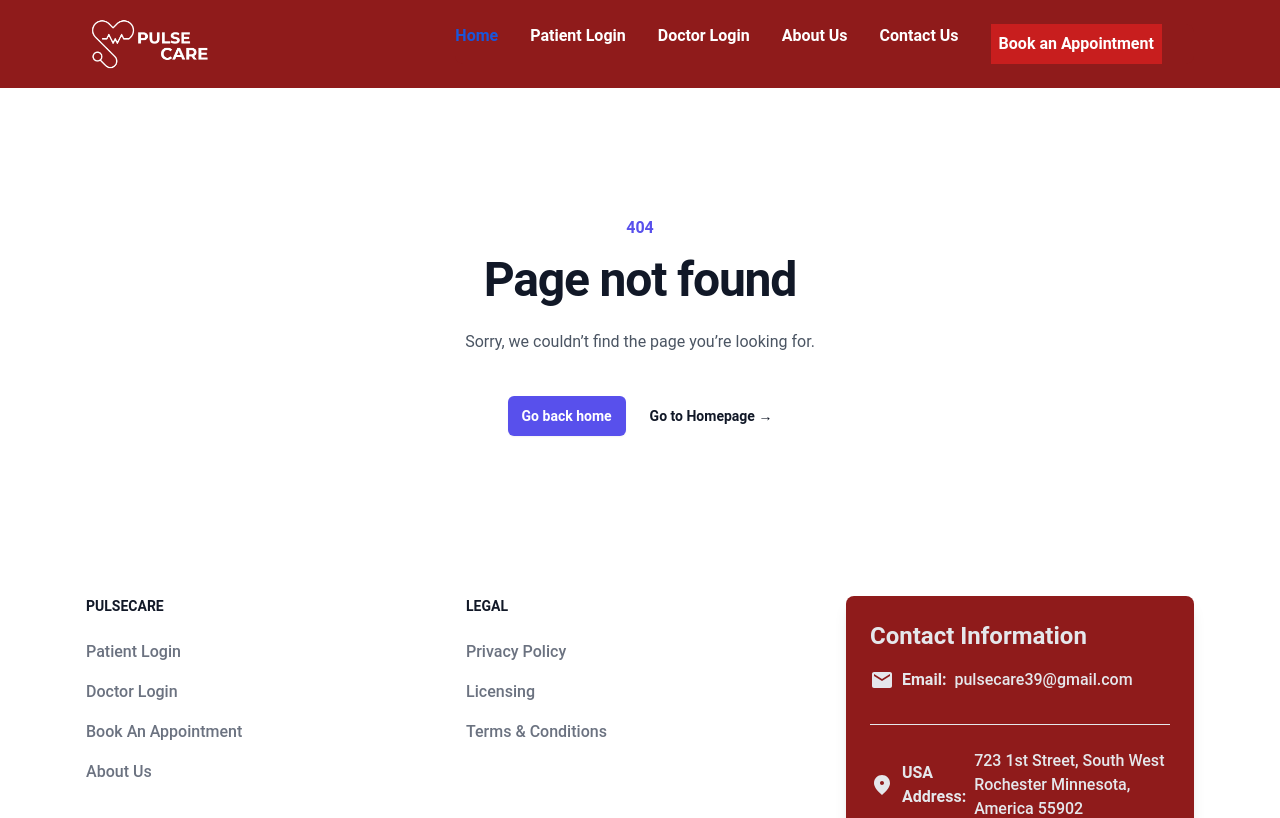
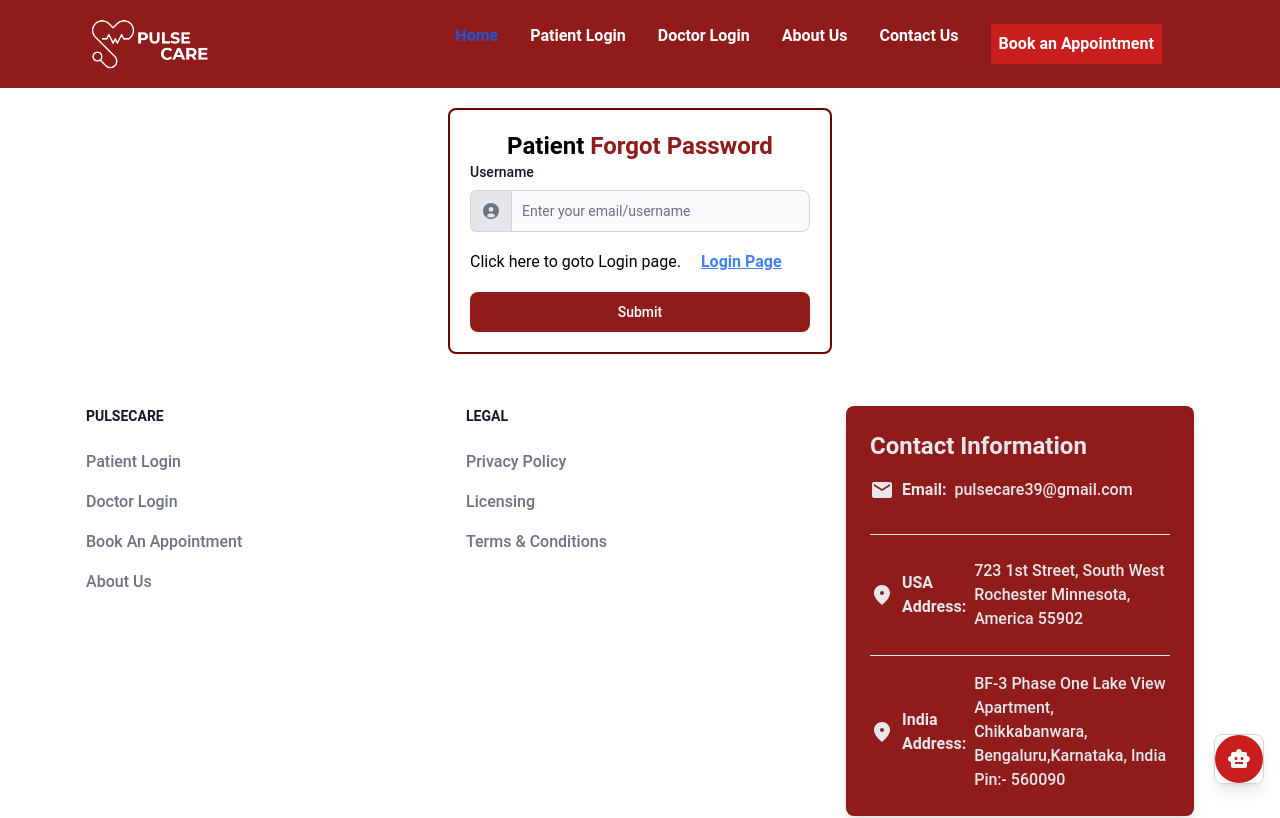
Before and after one commit to vatsalrishabh/PulseCare, a React (Vite) app: page /patientforgotPass in a window 1280 px wide. Shown: the top 818 px of the page. Built offline with nearby package versions, Linux system fonts and the light colour scheme; what react-chatbot-kit would draw is missing.

Commit message:
the reset password working

```diff
--- a/src/App.jsx
+++ b/src/App.jsx
@@ -18,6 +18,7 @@ import PageNotFound from './Components/PageNotFound';
 import DoctorDashboard from './Components/DoctorDashboard';
 import PatientDashboard from './Components/PatientDashboard';
 import PatientNavbar from './Components/PatientNavbar';
+import PatientForgotPass from './Components/PatientForgotPass';
 // import VideoCall from './Components/VideoCall';
 
 function App() {
@@ -60,6 +61,16 @@ const [doctorIsLogged,setDoctorLogin]=useState(true);
             <>
                <Navbar/>
               <PatientLogin />
+              <ChatBotButton/>
+              <Footer/>
+            </>
+            } />
+  <Route
+           path="/patientforgotPass"
+            element={
+            <>
+               <Navbar/>
+              <PatientForgotPass />
               <ChatBotButton/>
               <Footer/>
             </>
--- /dev/null
+++ b/src/Components/PatientForgotPass.jsx
@@ -0,0 +1,205 @@
+import React, { useEffect, useState } from "react";
+import axios from "axios";
+import { Link } from "react-router-dom";
+import { BaseUrl } from "./BaseUrl";
+
+const PatientForgotPass = () => {
+  // forgot password form data
+  const [emailUpdatePassword, setEmailUpdatePassword] = useState("");
+  const [patientPassword, setPassword] = useState("");
+  const [patientConPassword, setConPassword] = useState("");
+  const [otp, setOtp] = useState("");
+
+  const [displayOtpInput, setdisplayOtpInput] = useState("hidden");
+  const [disableInput, setDisplay] = useState("hidden");
+  const [emailReadOnly, setEmailReadOnly] = useState(false);
+
+  // send otp axios functions
+  const resetPassword = async (e) => {
+    e.preventDefault();
+
+    const payload = {
+      emailUpdatePassword: emailUpdatePassword,
+    };
+
+    try {
+      const response = await axios.post(
+        `${BaseUrl}/api/patients/updatePassword`,
+        payload,
+        {
+          headers: {
+            "Content-Type": "application/json",
+          },
+        }
+      );
+
+      if (response.status === 200) {
+        console.log("Otp sent to reset the password");
+        setdisplayOtpInput(""); // Display the OTP input
+        setDisplay(""); // Make the password fields visible
+        setEmailReadOnly(true); // Make the email input readonly
+      }
+    } catch (error) {
+      console.error(
+        "An error occurred during sending email for Forgot password:",
+        error
+      );
+    }
+  };
+
+  // Verify OTP and change password
+  const otpVerifyChangePass = async () => {
+    const payload = {
+      email: emailUpdatePassword,
+      password: patientPassword,
+      otp: otp,
+    };
+
+    try {
+      const response = await axios.post(
+        `${BaseUrl}/api/patients/updatePasswordOtp`,
+        payload,
+        {
+          headers: {
+            "Content-Type": "application/json",
+          },
+        }
+      );
+
+      if(response.status==200){
+        console.log("updated the password successfully");
+      }
+    } catch (error) {
+      console.error("An error occurred during OTP verification:", error);
+    }
+  };
+
+  useEffect(() => {
+    if (otp.length === 6) {
+      otpVerifyChangePass();
+    }
+  }, [otp]);
+
+  return (
+    <div className="Forgot Password">
+      <form
+        className="max-w-sm mx-auto border-2 border-custom-maroon2 bg-white rounded-lg p-5 m-5 w-full"
+        onSubmit={resetPassword}
+      >
+        <div className="mb-5">
+          <div className="heading text-center font-bold text-2xl">
+            Patient <span className="text-custom-maroon">Forgot Password</span>
+          </div>
+
+          <label
+            htmlFor="website-admin"
+            className="block mb-2 text-sm font-medium text-gray-900 dark:text-white"
+          >
+            Username
+          </label>
+          <div className="flex">
+            <span className="inline-flex items-center px-3 text-sm text-gray-900 bg-gray-200 border border-e-0 border-gray-300 rounded-s-md dark:bg-gray-600 dark:text-gray-400 dark:border-gray-600">
+              <svg
+                className="w-4 h-4 text-gray-500 dark:text-gray-400"
+                aria-hidden="true"
+                xmlns="http://www.w3.org/2000/svg"
+                fill="currentColor"
+                viewBox="0 0 20 20"
+              >
+                <path d="M10 0a10 10 0 1 0 10 10A10.011 10.011 0 0 0 10 0Zm0 5a3 3 0 1 1 0 6 3 3 0 0 1 0-6Zm0 13a8.949 8.949 0 0 1-4.951-1.488A3.987 3.987 0 0 1 9 13h2a3.987 3.987 0 0 1 3.951 3.512A8.949 8.949 0 0 1 10 18Z" />
+              </svg>
+            </span>
+            <input
+              value={emailUpdatePassword}
+              onChange={(e) => setEmailUpdatePassword(e.target.value)}
+              type="email"
+              id="website-admin"
+              className="rounded-none rounded-e-lg bg-gray-50 border border-gray-300 text-gray-900 focus:ring-blue-500 focus:border-blue-500 block flex-1 min-w-0 w-full text-sm p-2.5 dark:bg-gray-700 dark:border-gray-600 dark:placeholder-gray-400 dark:text-white dark:focus:ring-blue-500 dark:focus:border-blue-500"
+              placeholder="Enter your email/username"
+              readOnly={emailReadOnly}  // Set readOnly based on state
+
+            />
+          </div>
+        </div>
+
+        {/* Password fields */}
+        <div className={`${disableInput} relative z-0 w-full mb-5 group`}>
+          <input
+            type="password"
+            value={patientPassword}
+            onChange={(e) => setPassword(e.target.value)}
+            name="floating_password"
+            id="floating_password"
+            className="block py-2.5 px-0 w-full text-sm text-gray-900 bg-transparent border-0 border-b-2 border-gray-300 appearance-none dark:text-white dark:border-gray-600 dark:focus:border-blue-500 focus:outline-none focus:ring-0 focus:border-blue-600 peer"
+            placeholder=" "
+
+          />
+          <label
+            htmlFor="floating_password"
+            className="peer-focus:font-medium absolute text-sm text-gray-500 dark:text-gray-400 duration-300 transform -translate-y-6 scale-75 top-3 -z-10 origin-[0] peer-focus:start-0 rtl:peer-focus:translate-x-1/4 peer-focus:text-blue-600 peer-focus:dark:text-blue-500 peer-placeholder-shown:scale-100 peer-placeholder-shown:translate-y-0 peer-focus:scale-75 peer-focus:-translate-y-6"
+          >
+            Password
+          </label>
+        </div>
+
+        <div className={`${disableInput} relative z-0 w-full mb-5 group`}>
+          <input
+            type="password"
+            value={patientConPassword}
+            onChange={(e) => setConPassword(e.target.value)}
+            name="repeat_password"
+            id="floating_repeat_password"
+            className="block py-2.5 px-0 w-full text-sm text-gray-900 bg-transparent border-0 border-b-2 border-gray-300 appearance-none dark:text-white dark:border-gray-600 dark:focus:border-blue-500 focus:outline-none focus:ring-0 focus:border-blue-600 peer"
+            placeholder=" "
+
+          />
+          <label
+            htmlFor="floating_repeat_password"
+            className="peer-focus:font-medium absolute text-sm text-gray-500 dark:text-gray-400 duration-300 transform -translate-y-6 scale-75 top-3 -z-10 origin-[0] peer-focus:start-0 rtl:peer-focus:translate-x-1/4 peer-focus:text-blue-600 peer-focus:dark:text-blue-500 peer-placeholder-shown:scale-100 peer-placeholder-shown:translate-y-0 peer-focus:scale-75 peer-focus:-translate-y-6"
+          >
+            Confirm password
+          </label>
+        </div>
+
+        <div className={`${displayOtpInput} mb-4`}>
+          <label
+            htmlFor="Otp"
+            className="block mb-2 text-sm font-medium text-gray-900 dark:text-white"
+          >
+            Your OTP
+          </label>
+          <input
+            value={otp}
+            onChange={(e) => setOtp(e.target.value)}
+            type="number"
+            id="password"
+            className="bg-gray-50 border border-gray-300 text-gray-900 text-sm rounded-lg focus:ring-blue-500 focus:border-blue-500 block w-full p-2.5 dark:bg-gray-700 dark:border-gray-600 dark:placeholder-gray-400 dark:text-white dark:focus:ring-blue-500 dark:focus:border-blue-500"
+
+          />
+        </div>
+
+        <div className="flex items-start mb-5">
+          <div className="flex items-center h-5">
+            <div className="flex">
+              <p>Click here to goto Login page.</p>
+              <Link to="../patientlogin">
+                <p className="pl-5 text-blue-500 font-bold underline">
+                  Login Page
+                </p>
+              </Link>
+            </div>
+          </div>
+        </div>
+
+        <button
+          type="submit"
+          className="w-full text-white bg-custom-maroon hover:bg-custom-maroon2 focus:ring-4 focus:outline-none focus:ring-blue-300 font-medium rounded-lg text-sm px-5 py-2.5 text-center dark:bg-blue-600 dark:hover:bg-blue-700 dark:focus:ring-blue-800"
+        >
+          Submit
+        </button>
+      </form>
+    </div>
+  );
+};
+
+export default PatientForgotPass;
--- a/src/Components/PatientLoginForm.jsx
+++ b/src/Components/PatientLoginForm.jsx
@@ -1,8 +1,9 @@
 import React, { useEffect, useState } from "react";
+import { Link } from "react-router-dom";
 import axios from "axios";
 import { Breadcrumb, BreadcrumbItem } from "flowbite-react";
 import { HiHome } from "react-icons/hi";
-import OtpInput from 'react-otp-input';
+import OtpInput from "react-otp-input";
 import { BaseUrl } from "./BaseUrl";
 
 const PatientLoginForm = () => {
@@ -24,7 +25,7 @@ const PatientLoginForm = () => {
   const [patientLoginEmail, setPatientLoginEmail] = useState("");
   const [patientLoginPassword, setLoginPassword] = useState("");
 
-  const [otp, setOtp] = useState('');
+  const [otp, setOtp] = useState("");
 
   const displayLogin = () => {
     setShowLogin(true);
@@ -45,7 +46,7 @@ const PatientLoginForm = () => {
 
     try {
       const loginResponse = await axios.post(
-        `${BaseUrl}/api/patients/login`,  // Corrected endpoint (assuming it is a login endpoint)
+        `${BaseUrl}/api/patients/login`, // Corrected endpoint (assuming it is a login endpoint)
         loginForm,
         {
           headers: {
@@ -63,11 +64,6 @@ const PatientLoginForm = () => {
     }
   };
 
-
-
-
-
-
   // registration api hit starts
   const handlePatientRegistration = async (e) => {
     e.preventDefault();
@@ -81,7 +77,6 @@ const PatientLoginForm = () => {
     registrationForm.append("age", patientAge);
     registrationForm.append("sex", patientSex);
 
-
     try {
       const response = await axios.post(
         `${BaseUrl}/api/patients/register`,
@@ -94,7 +89,7 @@ const PatientLoginForm = () => {
       );
       if (response.status === 200) {
         // Handle successful registration
-        setHideOtpModal(" ");  //maek the otp modal box visible
+        setHideOtpModal(" "); //maek the otp modal box visible
         console.log("Otp sent ");
       } else {
         // Handle registration failure
@@ -119,27 +114,29 @@ const verifyOtp = async (e) => {
       age: patientAge,
       sex: patientSex,
       email: patientEmail,
-      otp: otp
+      otp: otp,
     };
 
-  console.log("verify otp executed");
-
+    // console.log("verify otp executed");
 
     try {
-      const response = await axios.post(`${BaseUrl}/api/patients/verifyOTP`, verifyOtpData, {
+      const response = await axios.post(
+        `${BaseUrl}/api/patients/verifyOTP`,
+        verifyOtpData,
+        {
           headers: {
             "Content-Type": "application/json",
+          },
         }
-      });
+      );
 
       if (response.status === 200) {
         console.log("OTP verified, registration done");
         setIsOtpCorrect("correct"); // verify it matches make that true
-          setTimeout(()=>{
+        setTimeout(() => {
           // goto dashboard and finish Login.
-          },2000)
+        }, 2000);
         setHideOtpModal("hidden");
-
       } else {
         console.log("Error:", response.data.message);
         console.log("Status:", response.status);
@@ -150,7 +147,7 @@ const verifyOtp = async (e) => {
     } catch (error) {
       console.error("An error occurred:", error);
     }
-}
+  };
   // Otp verification axios ends
 
   // Otp verification axios ends
@@ -158,11 +155,11 @@ const verifyOtp = async (e) => {
   // Otp verification axios ends
 
   // when the 6 digit otp entered then form autosubmit
-useEffect(()=>{
-  if(otp.length==6){
+  useEffect(() => {
+    if (otp.length == 6) {
       verifyOtp();
     }
-},[otp])
+  }, [otp]);
 
   return (
     <div className="Patient-login-form bg-custom-graybg">
@@ -221,7 +218,6 @@ useEffect(()=>{
                 ) : (
                   <p className="mb-5 text-lg font-normal text-green-500 dark:text-green-500">
                     {/* Render this if condition is false */}
-
                   </p>
                 )}
 
@@ -232,7 +228,13 @@ useEffect(()=>{
                   numInputs={6}
                   renderSeparator={<span> - </span>}
                   containerStyle={"justify center"}
-      inputStyle={{ color: "red", border: "1px solid #ccc", padding: "10px", width: "40px", margin: "5px" }}
+                  inputStyle={{
+                    color: "red",
+                    border: "1px solid #ccc",
+                    padding: "10px",
+                    width: "40px",
+                    margin: "5px",
+                  }}
                   renderInput={(props) => <input {...props} />}
                 />
                 {/* react otp input ends */}
@@ -240,7 +242,7 @@ useEffect(()=>{
                 <h3 className="mb-5 text-lg font-normal text-gray-500 dark:text-gray-400"></h3>
                 <div
                   data-modal-hide="popup-modal"
-                  onClick={(e)=>{
+                  onClick={(e) => {
                     handlePatientRegistration(e);
                   }}
                   className="text-white bg-red-600 hover:bg-red-800 focus:ring-4 focus:outline-none focus:ring-red-300 dark:focus:ring-red-800 font-medium rounded-lg text-sm inline-flex items-center px-5 py-2.5 text-center"
@@ -264,7 +266,10 @@ useEffect(()=>{
         <div className="lg:w-3/5  flex">
           {showLogin ? (
             //   login form starts
-            <form className="max-w-sm mx-auto border-2 border-custom-maroon2 bg-white rounded-lg p-5 m-5 w-full " onSubmit={loginPatient}>
+            <form
+              className="max-w-sm mx-auto border-2 border-custom-maroon2 bg-white rounded-lg p-5 m-5 w-full "
+              onSubmit={loginPatient}
+            >
               <div className="mb-5">
                 <div className="heading text-center font-bold text-2xl">
                   Patient <span className="text-custom-maroon">Login</span>
@@ -305,7 +310,7 @@ useEffect(()=>{
                   {/* patient login starts */}
                   <input
                     value={patientLoginEmail}
-                    onChange={(e)=>setPatientLoginEmail(e.target.value)}
+                    onChange={(e) => setPatientLoginEmail(e.target.value)}
                     type="email"
                     id="website-admin"
                     className="rounded-none rounded-e-lg bg-gray-50 border border-gray-300 text-gray-900 focus:ring-blue-500 focus:border-blue-500 block flex-1 min-w-0 w-full text-sm p-2.5  dark:bg-gray-700 dark:border-gray-600 dark:placeholder-gray-400 dark:text-white dark:focus:ring-blue-500 dark:focus:border-blue-500"
@@ -322,7 +327,7 @@ useEffect(()=>{
                 </label>
                 <input
                   value={patientLoginPassword}
-                    onChange={(e)=>setLoginPassword(e.target.value)}
+                  onChange={(e) => setLoginPassword(e.target.value)}
                   type="password"
                   id="password"
                   className="bg-gray-50 border border-gray-300 text-gray-900 text-sm rounded-lg focus:ring-blue-500 focus:border-blue-500 block w-full p-2.5 dark:bg-gray-700 dark:border-gray-600 dark:placeholder-gray-400 dark:text-white dark:focus:ring-blue-500 dark:focus:border-blue-500"
@@ -346,6 +351,15 @@ useEffect(()=>{
                 >
                   Remember me
                 </label> */}
+                <div className="flex">
+                  <p>Change Password :-</p>
+                  <Link to="../patientforgotPass">
+                    {" "}
+                    <p className="pl-5 text-blue-500 font-bold underline">
+                      Forgot Password
+                    </p>
+                  </Link>
+                </div>
               </div>
 
               <div className="w-full flex justify-center align-middle">
@@ -357,7 +371,6 @@ useEffect(()=>{
                 </button>
 
                 {/* login form button and it also ends */}
-
               </div>
             </form>
           ) : (
```
Lines whose indentation alone changed are shown as unchanged.
